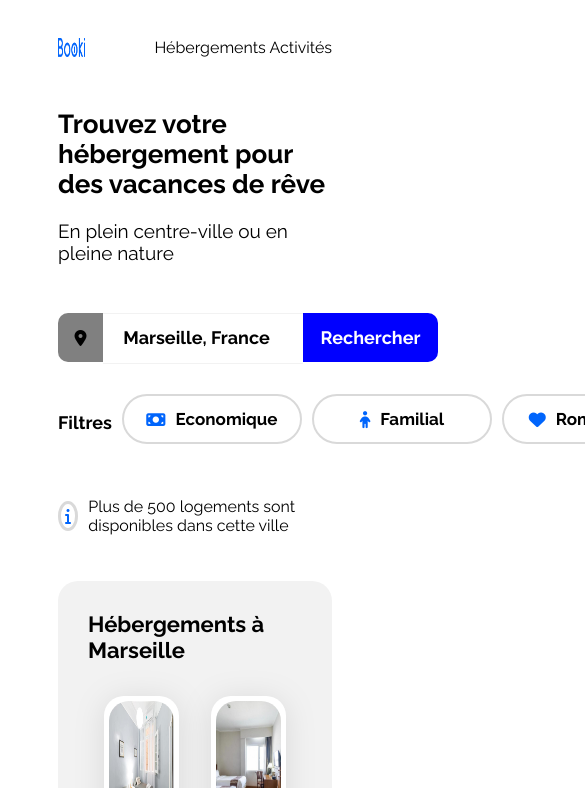
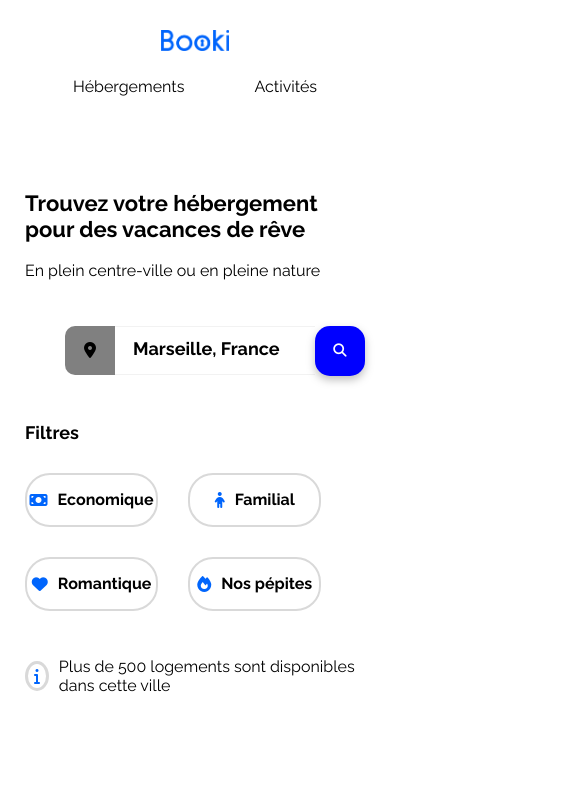
Before and after one commit to ArthurB86/OpenClassrooms-Projet2-Booki, a plain HTML site: page booki-starter-code-master/index.html in a window 390 px wide. Shown: the top 788 px of the page, 585 px wide, since content can reach past the window. Drawn offline with Linux system fonts and the light colour scheme.

Commit message:
Responsive

```diff
--- a/booki-starter-code-master/css/style.css
+++ b/booki-starter-code-master/css/style.css
@@ -14,8 +14,10 @@
 }
 
 body {
-    display: flex;
-    justify-content: center;
+    position: relative;
+    max-width: 1400px;
+    padding: 0 25px;
+    margin: 0 auto;
 }
 
 .main-container {
@@ -59,18 +61,20 @@ body {
    width: 10%;
 }
 h1{
-    font-size: 26px;
+    font-size: 22px;
 }
-.subHead{
-    font-size: 19px;
+.subhead{
+    font-size: 16px;
     padding-bottom: 30px;
 }
-
+.searchicon{
+    display: none;
+}
 /****** SEARCHBAR ******/
-.searchbar1{
+.search-bar1{
     padding-top: 30px;
 }
-.informationSearch{
+.information-search{
     display: flex;
     height: 49px;
     width: 50px;
@@ -79,17 +83,16 @@ h1{
     align-items: center;
     border-radius: 10px 0 0 10px;
 }
-.searchBar{
+.search-bar{
     display: flex;
     flex-direction: row;
     width: 380px;
     justify-content: center;
 }
-::placeholder{
+.search::placeholder{
     font-size: 18px;
     color: black;
     font-weight: bold;
-
 }
 .search{
     display: flex;
@@ -107,7 +110,7 @@ input{
 
 }
 
-button.buttonSearch{
+button.button-search{
 height: 49px;
 width: 135px;
 background-color: blue;
@@ -120,21 +123,26 @@ font-weight: bold;
 
 }
 
+
+
+
+
 /****** FILTERS ******/
-.filter1{
-    padding-top: 30px;
-}
-.wordOne{
+.word-one{
     font-size: 18px;
     font-weight: bold;
 }
 .filter{
+    padding-top: 30px;
+ }
+.test{
     display: flex;
     flex-direction: row;
     align-content: space-between;
-    gap: 10px;
+    gap: 30px;
+    align-items: center;
 }
-.buttonFilter{
+.button-filter{
 height: 50px;
 width: 180px;
 background-color: white;
@@ -147,11 +155,11 @@ justify-content: center;
 align-items: center;
 align-content: space-between;
 gap: 10px;
-font-size: 17px;
+font-size: 16px;
 font-weight: bold;
 
 }
-.buttonFilter:hover{
+.button-filter:hover{
     background-color: #DEEBFF;
 }
 /****** Navigation ******/
@@ -165,18 +173,32 @@ font-weight: bold;
 .menu {
     display: flex;
     flex-direction: row;
-    justify-content: space-between;
 }
+.menu-txt{
+    display: flex;
+    gap: 70px;
+}
+
+.menu-txt li{
+    position: relative;
+}
+
+.menu-txt li:hover .link:after {
+    content: '';
+    width: 100%;
+    height: 2px;
+    background: #0065FC;
+    position: absolute;
+    top: -45px;
+    left: 0;
+}
+
 a{
     text-decoration: none;
     text-decoration-color: none;
     color: black;
 }
-.link:hover{
-    border-top: 2px solid #0065FC;
-    color: #0065FC;
 
-}
 /****** Infos *****/
 .infos{
     display: flex;
@@ -216,6 +238,10 @@ a{
 /****** Hebergements ***********/
 .hebergements {
     width: 65%;
+    background-color: var(--main-bg-color);
+    border-radius: 20px;
+    padding: 30px;
+    box-sizing: border-box;
 }
 .hebergements-cards{
     display: flex;
@@ -225,6 +251,7 @@ a{
     align-content: space-around;
     box-sizing: border-box;
     margin-top: 33px;
+    gap: 20px;
 }
 .box{
     background-color: white;
@@ -267,6 +294,10 @@ a{
 /****** Populaires ***********/
 .populaires {
     width: 32%;
+    background-color: var(--main-bg-color);
+    border-radius: 20px;
+    padding: 30px;
+    box-sizing: border-box;
 }
 
 .populaires-title {
@@ -313,8 +344,6 @@ a{
 .activite{
 width: auto;
 padding: 30px;
-
-
 }
 .activite-card img{
     width: 100%;
@@ -343,13 +372,56 @@ padding: 30px;
 
 }
 
+/****** Footer ******/
+.contenu-footer{
+    display: flex;
+    padding: 20px;
+    background-color: #F2F2F2;
+    font-size: 16px;
+
+}
+.bloc-footer{
+    width: 33%;
+    margin: 0 30px;
+}
+
+ul{
+    padding-left: 0;
+}
+li {
+    font-size: 16px;
+    list-style-type: none;
+}
+.gras{
+font-size: 18px;
+font-weight: bold;
+}
+
+.bloc-footer ul{
+    display: flex;
+   flex-direction: column;
+   justify-content: space-between;
+   gap: 15px;
+}
+
+
 /* Le code ci-dessous correspond à la version responsive uniquement */
 
 /****** Media queries ***********/
 /* Medium devices (tablets, less/equal than 1024px) */
 @media (max-width: 1024px) {
+
     .hebergements-and-populaires {
         flex-direction: column;
+    }
+    .logo{
+        width: 20%;
+    }
+   .activite-card img{
+    height: 200px
+   }
+   .button-filter{
+    width: 20%;
    }
 
     .hebergements {
@@ -378,9 +450,90 @@ padding: 30px;
     .populaires-cards .card-subtitle {
         font-size: 13px;
     }
+
+    .hebergements-cards{
+        gap: 15px;
+    }
+   .filter{
+    width: 668px;
+    }
+   .filter ul{
+    flex-wrap: wrap;
+   }
+
+   .word-one{
+    width: 100%;
+   }
    }
 
 /* Small devices (phones, less than 768px) */
 @media (max-width: 767.98px) {
-    /* ... */
+    .body{
+        margin: 0;
     }
+    .header{
+        flex-direction: column;
+        align-items: center;
+        gap: 10px;
+    }
+
+    .logo{
+        width: 20%;
+    }
+
+   .filter{
+    flex-direction: row;
+    flex-wrap: wrap;
+    width: 100%;
+   }
+   .button-filter{
+    width: 38%;
+   }
+   .word-one{
+    width: 100%;
+   }
+
+   .populaires-cards{
+    flex-direction: column;
+   }
+   .hebergements-and-populaires{
+    flex-direction: column-reverse;
+   }
+   .hebergements{
+    flex-direction: column;
+    background-color: transparent;
+   }
+
+   .box{
+    width: 100%;
+   }
+
+    .populaires-cards .card{
+    width: 100%;
+   }
+   .activite-card{
+    flex-direction: column;
+   }
+   .activite-card .card{
+    width: 100%;
+   }
+   .contenu-footer{
+    flex-direction: column;
+   }
+    .searchicon{
+        height: 50px;
+        width: 50px;
+    display: flex;
+    background-color: blue;
+    border: none;
+    border-radius: 15px;
+    color: white;
+    padding: 15px 16px 15px 16px;
+    align-items: center;
+    justify-content: center;
+    filter: drop-shadow(0px 4px 4px rgba(0, 0, 0, 0.25))
+    }
+    .button-search{
+        display: none;
+    }
+      }
--- a/booki-starter-code-master/index.html
+++ b/booki-starter-code-master/index.html
@@ -15,70 +15,66 @@
     <link rel="stylesheet" href="./css/style.css">
 </head>
 <body>
-    <div class="main-container">
-        <header>
-        <div class="header">
+        <header class="header">
             <img class="logo" src="images/logo/Booki@3x.png" alt="Logo Booki">
             <nav class="menu">
-                <div>
-                  <a href="#Hébergements" class="link">Hébergements</a>
-                  <a href="#Activités" class="link">Activités</a>
-                </div>
+                <ul class="menu-txt">
+                    <li><a href="#hebergements" class="link">Hébergements</a></li>
+                    <li><a href="#activite" class="link">Activités</a></li>
+                </ul>
             </nav>
-        </div>
         </header>
         <main>
-            <section class="Searchbar1">
-                <div>
+            <section class="search-bar1">
                 <h1>Trouvez votre hébergement pour des vacances de rêve</h1>
-                    <p class="subHead">En plein centre-ville ou en pleine nature</p>
-                    <form action="" method="get" class="searchBar">
-                        <div class="informationSearch"> <i class="fa-solid fa-location-dot" style="color: #000000;"></i></div>
-                         <div class="search"><input type="search" placeholder="Marseille, France"></div>
-                         <div ><button class="buttonSearch">Rechercher</button></div>
+                <p class="subhead">En plein centre-ville ou en pleine nature</p>
+                <form action="" method="get" class="search-bar">
+                    <i class="information-search fa-solid fa-location-dot" style="color: #000000;"></i>
+                    <input type="search" class="search" placeholder="Marseille, France ">
+                    <button class="button-search">Rechercher</button>
+                    <button class="searchicon fa-solid fa-magnifying-glass"></button>
                 </form>
-            </section>
-            <section class="filter1">
                 <div class="filter">
-                    <div>
-                        <p class="wordOne">Filtres</p>
+                    <ul class="test">
+                        <li class="word-one">Filtres</li>
+                        <li class="button-filter"><i class="fa-solid fa-money-bill"></i> Economique</li>
+                        <li class="button-filter"><i class="fa-solid fa-child"></i> Familial</li>
+                        <li class="button-filter"><i class="fa-solid fa-heart"></i> Romantique</li>
+                        <li class="button-filter"><i class="fa-solid fa-fire"></i> Nos pépites</li>
+                    </ul>
+                    <!--<div>
+                        <p class="word-one">Filtres</p>
                     </div>
                     <div>
-                        <button class="buttonFilter">
+                        <button class="button-filter">
                             <i class="fa-solid fa-money-bill"></i>
                             <p>Economique</p>
                         </button>
                     </div>
                     <div>
-                        <button class="buttonFilter">
+                        <button class="button-filter">
                             <i class="fa-solid fa-child"></i>
                            <p>Familial</p>
                         </button>
                     </div>
                     <div>
-                        <button class="buttonFilter">
+                        <button class="button-filter">
                             <i class="fa-solid fa-heart"></i>
                             <p>Romantique</p>
                         </button>
                     </div>
                     <div>
-                        <button class="buttonFilter">
+                        <button class="button-filter">
                             <i class="fa-solid fa-fire"></i>
                             <p> Nos pépites </p>
                         </button>
+                    </div>-->
                 </div>
-                </div>
+                <p class="infos"><i class="iBorder fa-solid fa-info"></i> Plus de 500 logements sont disponibles dans cette ville</p>
             </section>
-                <div class="infos" >
-                    <div class="iBorder"><i class="fa-solid fa-info" ></i> </div>
-                    <p>Plus de 500 logements sont disponibles dans cette ville</p>
-                </div>
-
-            <div class="hebergements-and-populaires">
-                <section class="hebergements">
-                    <div>
+            <section class="hebergements-and-populaires">
+                <div class="hebergements" id="hebergements">
                     <h2 class="section-title">Hébergements à Marseille</h2>
-                    </div>
                     <div class="hebergements-cards">
                         <article class="box">
                             <img src="./images/hebergements/fred-kleber.jpg" alt="Image de la chambre d'hôtel montrant deux lits simple">
@@ -183,9 +179,9 @@
                             </div>
                         </article>
                     </div>
-                    <div class="hebergement-txt"><a href="" class="link">Afficher plus</a></div>
-                </section>
-                <section class="populaires">
+                    <a href="" class="hebergement-txt link">Afficher plus</a>
+                </div>
+                <aside class="populaires">
                     <div class="populaires-title">
                         <h2 class="section-title">Les plus populaires</h2>
                         <i class="fa-solid fa-chart-line" aria-hidden="true"></i>
@@ -243,10 +239,10 @@
                             </div>
                         </article>
                     </div>
+                </aside>
             </section>
-            </div>
 
-            <section class="activite">
+            <section class="activite" id="activite">
                 <div class="populaires-title">
                     <h2 class="section-title">Activités à Marseille</h2>
                 </div>
@@ -256,7 +252,6 @@
                         <div class="card-content">
                             <h3>Vieux-Port</h3>
                         </div>
-
                     </article>
                     <article class="card">
                         <img src="./images/activites/paul-hermann.jpg" alt="">
@@ -279,15 +274,33 @@
                         </div>
 
                     </article>
-
                 </div>
             </section>
+        </main>
+        <footer class="contenu-footer">
+            <div class="bloc-footer">
+                <ul>
+                    <li class="gras">À propos</li>
+                    <li><a href="#"> Fonctionnement du site</a></li>
+                    <li><a href="#">Conditions générales</a></li>
+                    <li><a href="#">Données et confidentialité</a></li>
+                </ul>
             </div>
-
-
-        </main>
-        <footer></footer>
+            <div class="bloc-footer">
+                <ul>
+                    <li class="gras">Nos Hébergements</li>
+                    <li><a href="#">Charte qualité</a></li>
+                    <li><a href="#">Proposer un hôtel</a></li>
+                </ul>
             </div>
+            <div class="bloc-footer">
+                <ul>
+                    <li class="gras">Assitance</li>
+                    <li><a href="#">Centre d'aide</a></li>
+                    <li><a href="#">Nous contacter</a></li>
+                </ul>
+            </div>
+        </footer>
     </body>
 
 </html>
```
Also changed, not shown: 1 other file. Lines whose indentation alone changed are shown as unchanged.
